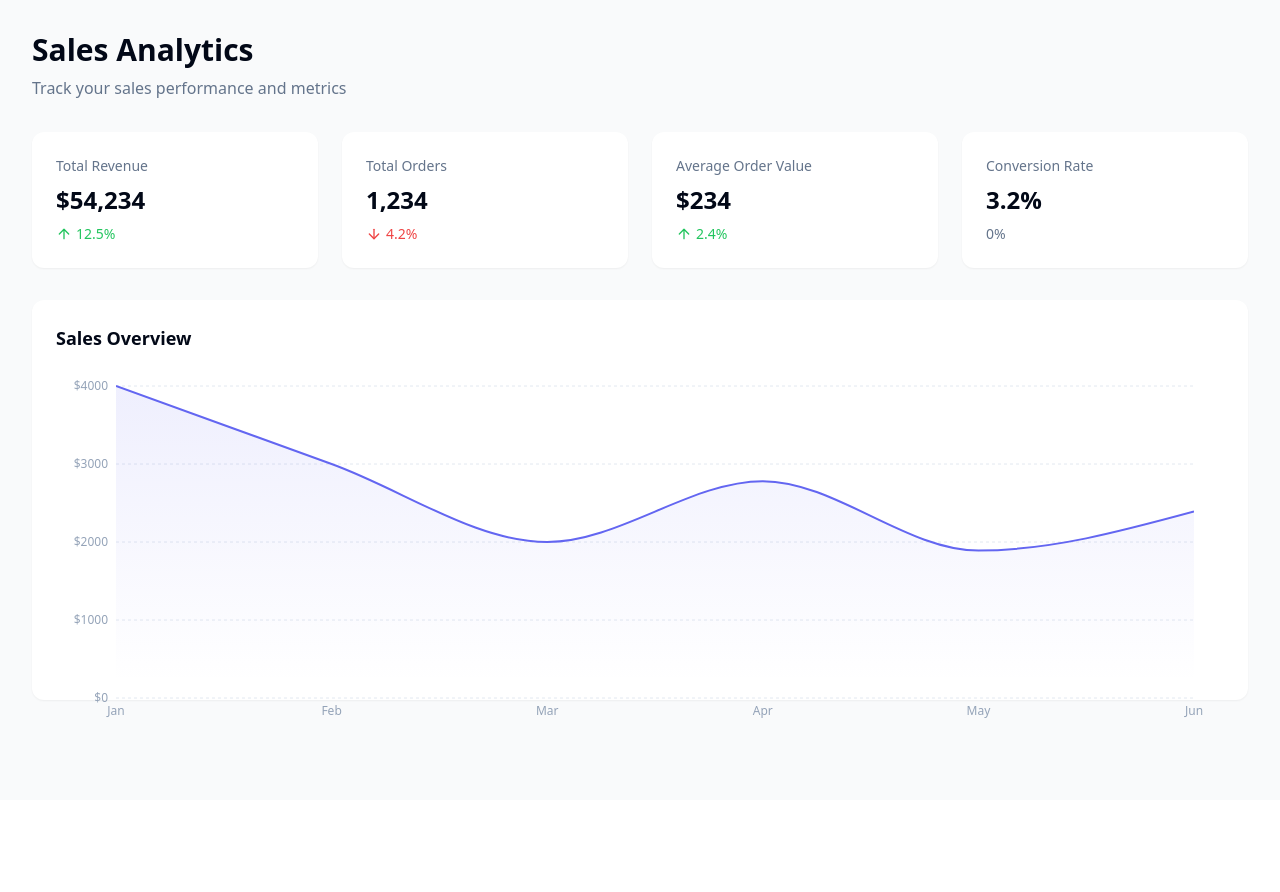
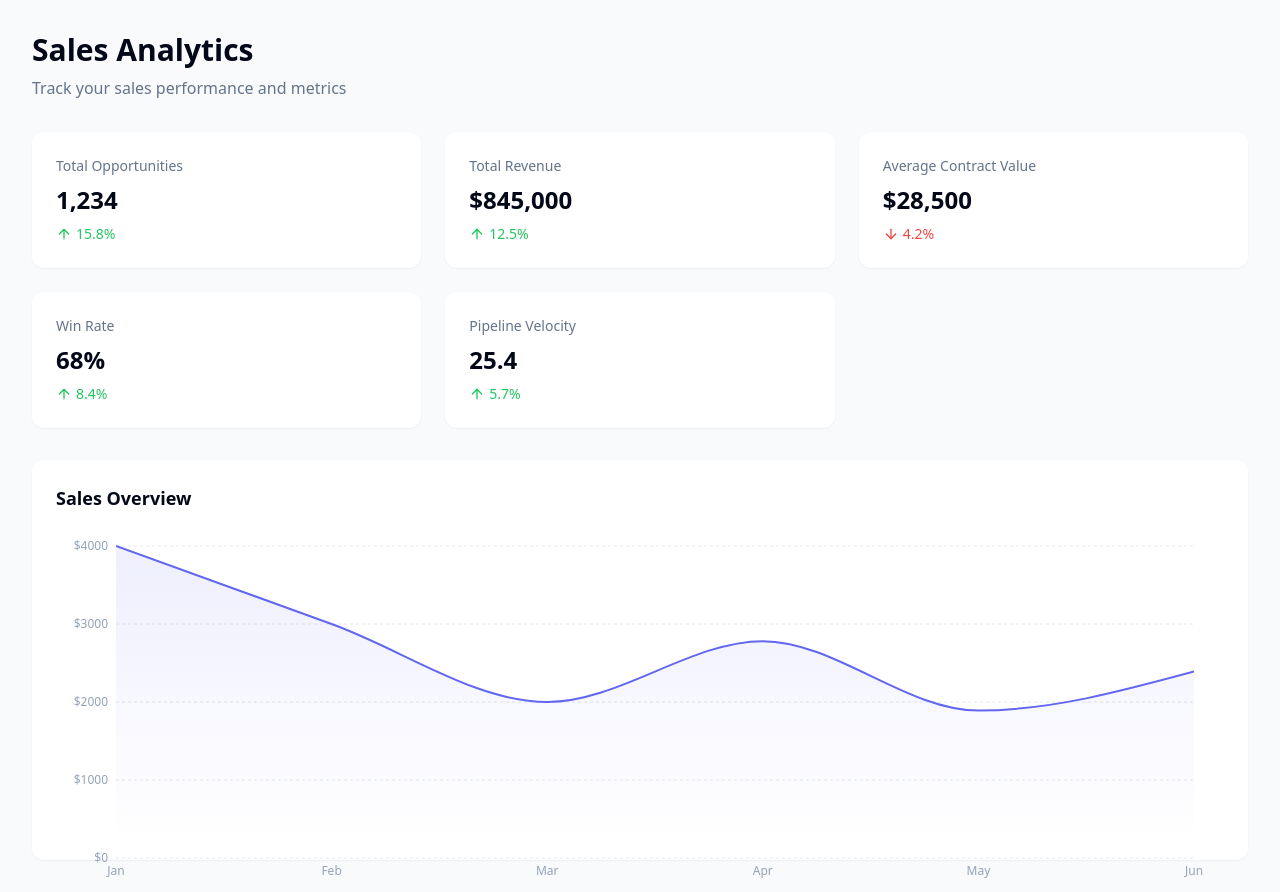
Before and after one commit to giadaf-boosha/sales-metrics-ai, a React (Vite) app: page / in a window 1280 px wide. Before the commit the page ends 800 px from the top, so only its background shows below. Built offline with nearby package versions, Linux system fonts and the light colour scheme.

Commit message:
Perform code updates as discussed
[skip gpt_engineer]

```diff
--- a/src/pages/Index.tsx
+++ b/src/pages/Index.tsx
@@ -2,6 +2,35 @@ import { KpiCard } from "@/components/KpiCard";
 import { SalesChart } from "@/components/SalesChart";
 
 const Index = () => {
+  // Temporary mock data - will be replaced with real data integration later
+  const kpiData = {
+    totalOpportunities: {
+      value: "1,234",
+      trend: 15.8,
+      title: "Total Opportunities",
+    },
+    totalRevenue: {
+      value: "$845,000",
+      trend: 12.5,
+      title: "Total Revenue",
+    },
+    avgContractValue: {
+      value: "$28,500",
+      trend: -4.2,
+      title: "Average Contract Value",
+    },
+    winRate: {
+      value: "68%",
+      trend: 8.4,
+      title: "Win Rate",
+    },
+    pipelineVelocity: {
+      value: "25.4",
+      trend: 5.7,
+      title: "Pipeline Velocity",
+    }
+  };
+
   return (
     <div className="min-h-screen bg-gray-50 p-8">
       <div className="mx-auto max-w-7xl">
@@ -12,31 +41,16 @@ const Index = () => {
           </p>
         </header>
 
-        <div className="grid gap-6 md:grid-cols-2 lg:grid-cols-4">
-          <KpiCard
-            title="Total Revenue"
-            value="$54,234"
-            trend={12.5}
-            className="[animation-delay:100ms]"
-          />
-          <KpiCard
-            title="Total Orders"
-            value="1,234"
-            trend={-4.2}
-            className="[animation-delay:200ms]"
-          />
-          <KpiCard
-            title="Average Order Value"
-            value="$234"
-            trend={2.4}
-            className="[animation-delay:300ms]"
-          />
-          <KpiCard
-            title="Conversion Rate"
-            value="3.2%"
-            trend={0}
-            className="[animation-delay:400ms]"
-          />
+        <div className="grid gap-6 md:grid-cols-2 lg:grid-cols-3">
+          {Object.values(kpiData).map((kpi, index) => (
+            <KpiCard
+              key={kpi.title}
+              title={kpi.title}
+              value={kpi.value}
+              trend={kpi.trend}
+              className={`[animation-delay:${index * 100}ms]`}
+            />
+          ))}
         </div>
 
         <div className="mt-8">
```
